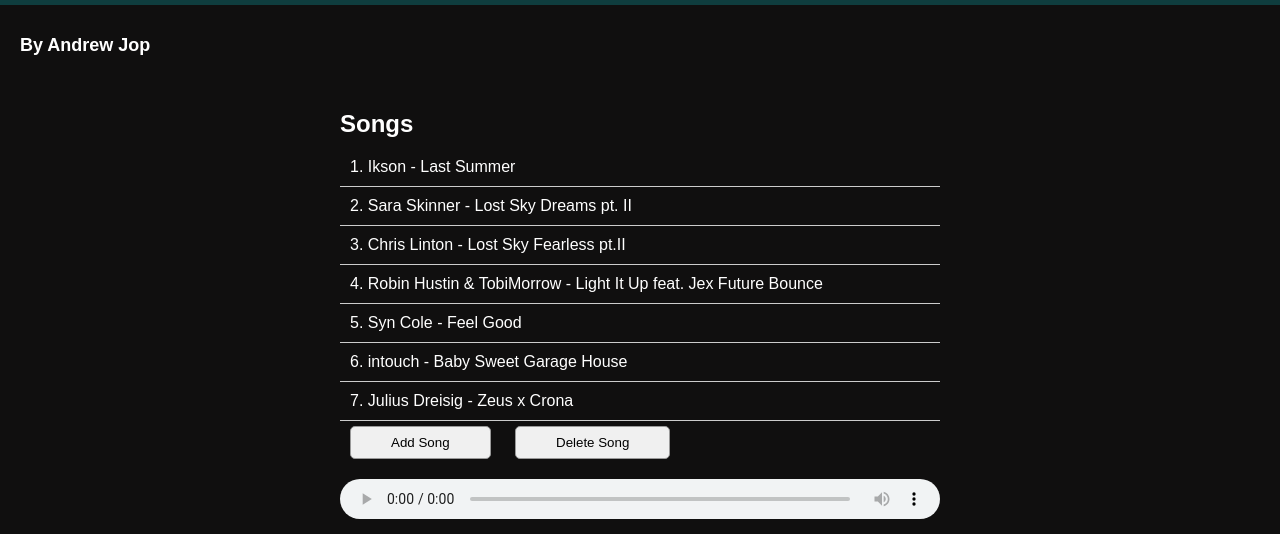
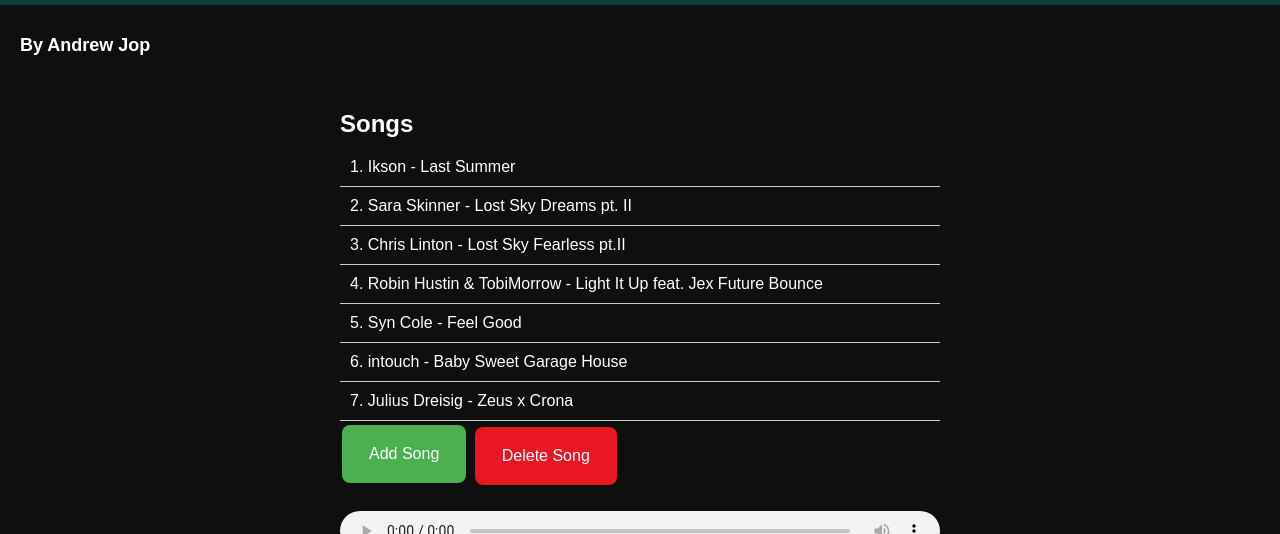
Before and after one commit to AndrewJop/webmusicinterface, a plain HTML site: page index.html in a window 1280 px wide. Shown: the part 63-597 px from the top of the page. Drawn offline with Linux system fonts and the light colour scheme.

Commit message:
added styling to the buttons

```diff
--- a/styles.css
+++ b/styles.css
@@ -119,6 +119,7 @@ audio {
     position: absolute;
     bottom: 0;
     width: 100%;
+    position: static;
 }
 
 .footer a {
@@ -129,3 +130,39 @@ audio {
 .footer a:hover {
     text-decoration: underline;
 }
+
+.addSongButton {
+    background-color: #4CAF50;
+    border: none;
+    color: white;
+    padding: 20px 27px;
+    text-align: center;
+    display: inline-block;
+    font-size: 16px;
+    margin: 4px 2px;
+    transition-duration: 0.4s;
+    cursor: pointer;
+    border-radius: 8px;
+}
+
+.addSongButton:hover {
+    background-color: #295f2c;
+}
+
+.deleteSongButton {
+    background-color: #e91722;
+    border: none;
+    color: white;
+    padding: 20px 27px;
+    text-align: center;
+    display: inline-block;
+    font-size: 16px;
+    margin: 6px 2px;
+    transition-duration: 0.4s;
+    cursor: pointer;
+    border-radius: 8px;
+}
+
+.deleteSongButton:hover {
+    background-color: #7a1212;
+}
```
